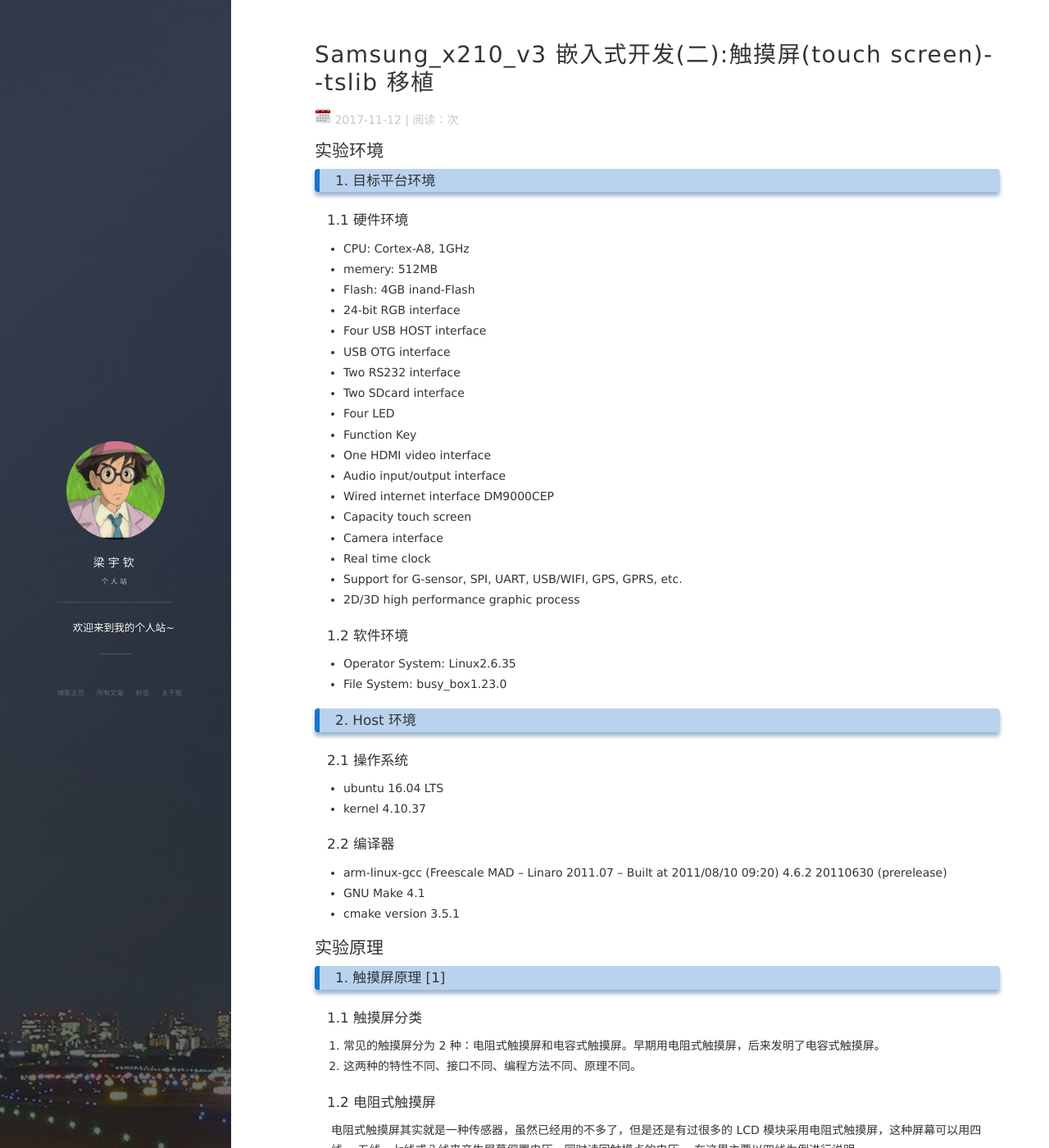
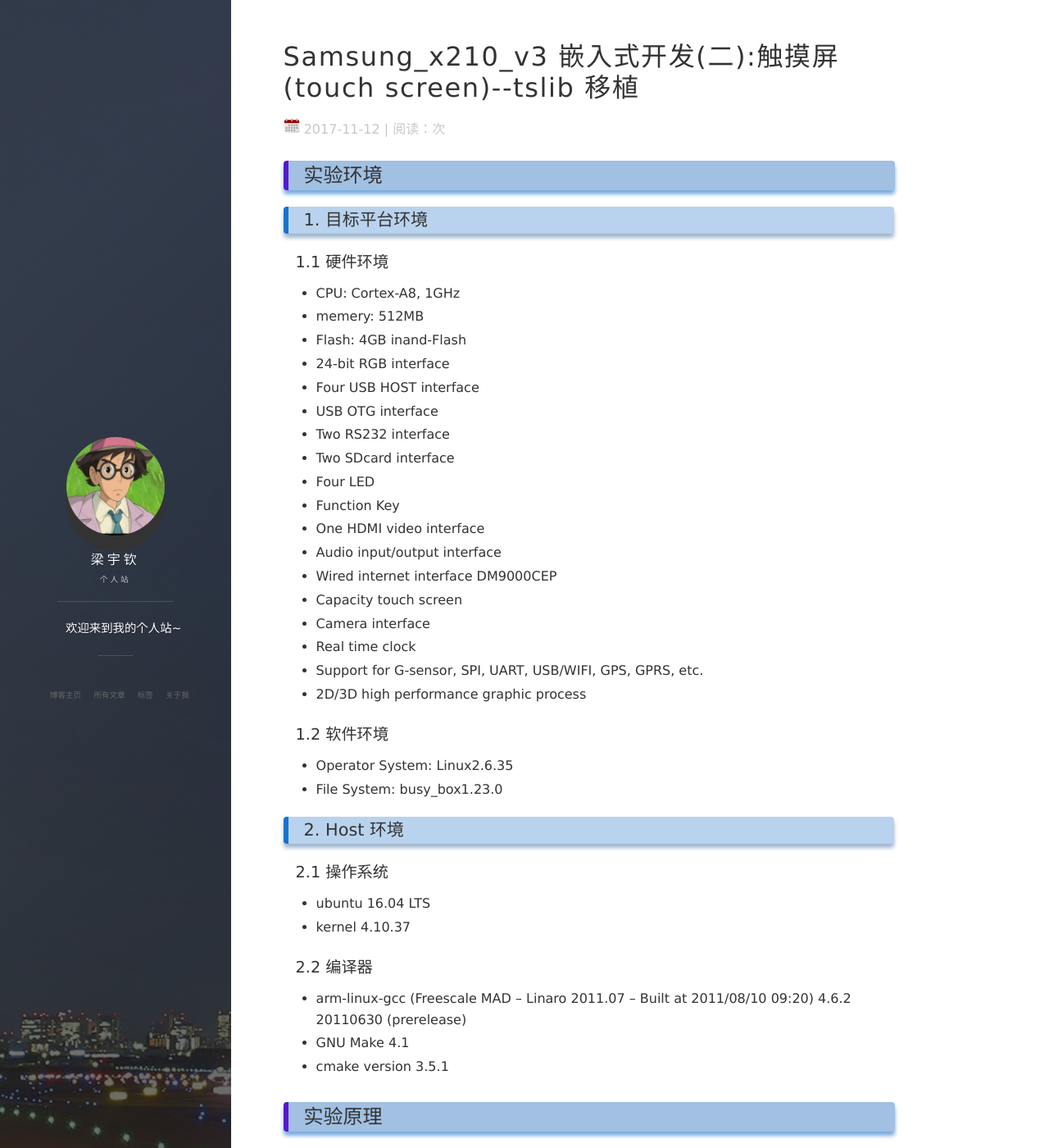
Before and after one commit to iYuqinL/iYuqinL.github.io, a Jekyll site: the page built from _posts/2017-11-12-Samsung_x210_v3_touch_screen.md, in a window 1280 px wide and 1400 px high. Shown: the whole window at 82% size. Built offline with Jekyll 4.4.1, drawn with Linux system fonts in a browser that asks for light colours; nearby versions of some CDN libraries; comment, search, counter and statistics services are not loaded.

Commit message:
add background to h2 and change font-size to 16px from 14 px

```diff
--- a/_includes/side-panel.html
+++ b/_includes/side-panel.html
@@ -10,11 +10,11 @@
                 <div class="img"><img src="/images/logo.png" alt="img"></div>
                 <div class="info">
                     <div class="info-back">
-                        <h2>
+                        <h4>
                             {% if site.avatarTitle %}
                                 {{site.avatarTitle}}
                             {% endif %}
-                        </h2>
+                        </h4>
                         <p>
                            {% if site.avatarDesc %}
                                 {{site.avatarDesc}}
--- a/css/main.css
+++ b/css/main.css
@@ -41,7 +41,7 @@ table {
   border-spacing: 0; }
 
 body {
-  width: 100%;
+  width: 90%;
   *zoom: 1;
 }
 body:before, body:after {
@@ -63,7 +63,7 @@ html {
 
 body {
   font-family: "ff-tisa-web-pro-1", "ff-tisa-web-pro-2", "Lucida Grande", "Hiragino Sans GB", "Hiragino Sans GB W3", "Microsoft YaHei", "WenQuanYi Micro Hei", sans-serif;
-  font-size: 14px;
+  font-size: 16px;
   color: #333;
   -webkit-font-smoothing: antialiased; }
 
@@ -98,7 +98,7 @@ h2,
 h3,
 h4,
 h5,
-h5 {
+h6 {
   margin-top: 1.0em;
   margin-bottom: .5em;
   font-family: "ff-tisa-web-pro-1", "ff-tisa-web-pro-2", "Lucida Grande", "Hiragino Sans GB", "Hiragino Sans GB W3", "Microsoft YaHei", "WenQuanYi Micro Hei", sans-serif;
@@ -115,22 +115,32 @@ h1 {
 
 h2 {
   font-size: 1.5em;
-  /*background:#B9D3EE;*/
+  text-indent: 4px;
+  border-radius: 4px;
+  padding: 6px 15px;
+  margin-bottom: 15px;
+  margin-top: 30px;
+  background:#a1c0e2;
+  /*0px right, 5px botton, 5px fuzzy*/
+  box-shadow: 0px 5px 5px #77abdf;
+  border-left: 6px solid #5718cd;
+  position:relative;
   /*text-align: center;*/
 }
 
 h3 {
-  font-size: 1.2em;
+  font-size: 1.3em;
   text-indent: 4px;
   border-radius: 4px;
   padding: 6px 15px;
-  margin-bottom: 20px;
-  margin-top: 5px;
+  margin-bottom: 10px;
+  margin-top: 20px;
   background:#B9D3EE;
   /*0px right, 5px botton, 5px fuzzy*/
   box-shadow: 0px 5px 5px #9FB6CD;
   border-left: 6px solid #1874CD;
   position:relative;
+  width: 95%;
 }
 
 h4 {
@@ -139,7 +149,7 @@ h4 {
 }
 
 h5 {
-  font-size: 1em; }
+  font-size: 1.1em; }
 
 p {
   margin-bottom: 10px;
```
